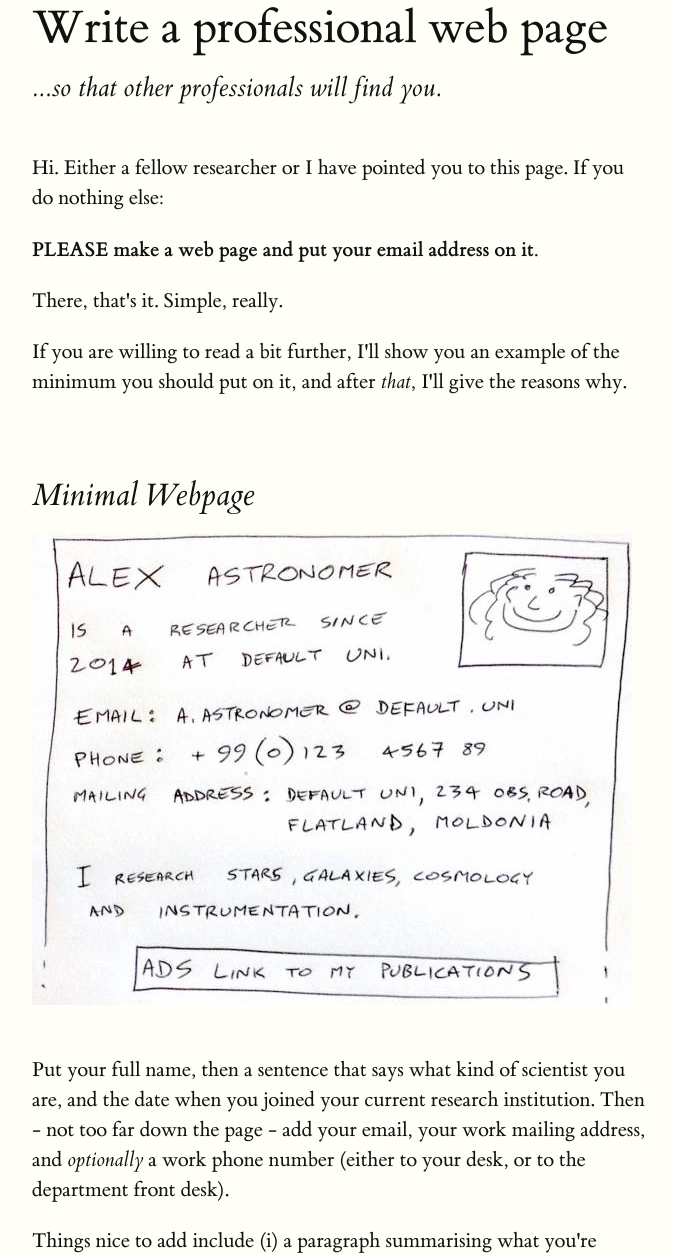
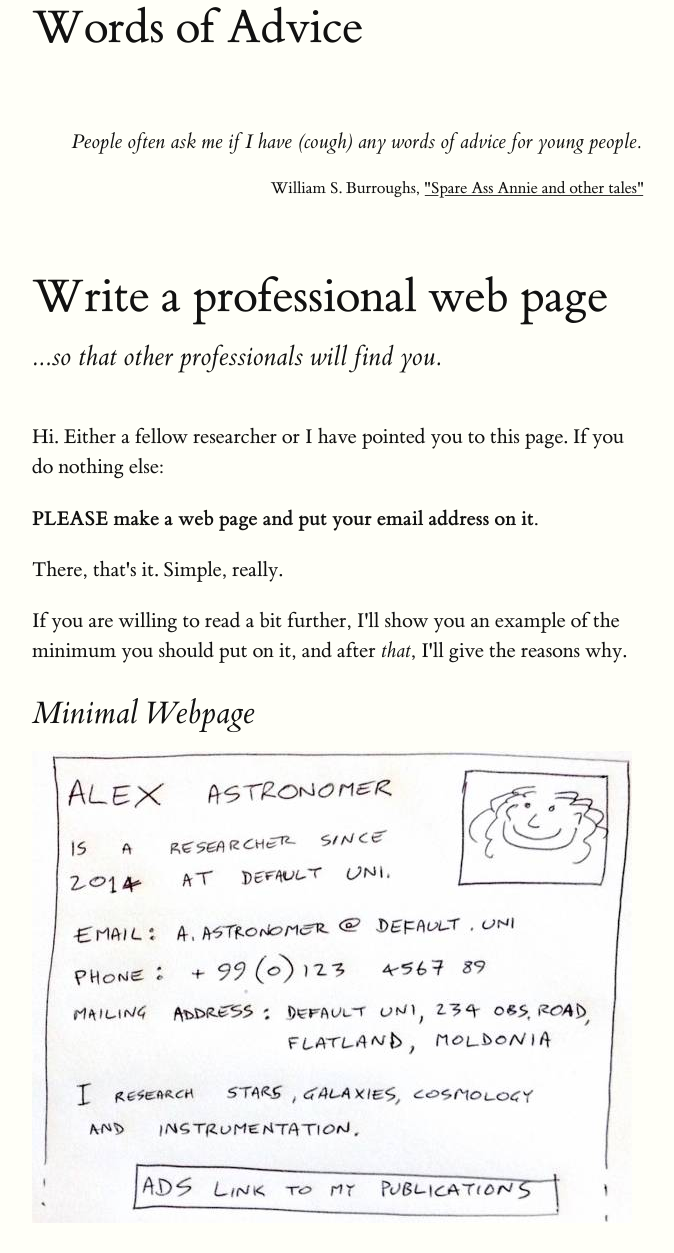
Before and after one commit to mkenworthy/mkenworthy_old_webpage, a plain HTML site: page advice.html in a window 1280 px wide. Shown: the part 139-1392 px from the top of the page, without its empty margins (128-802 px from the left). Drawn offline with Linux system fonts and the light colour scheme.

Commit message:
sections in advice

```diff
--- a/advice.html
+++ b/advice.html
@@ -11,6 +11,14 @@
   <body>
     <article>
 
+      <h1>Words of Advice</h1>
+      <div class="epigraph" cite="https://youtu.be/aia3b1AFcTU?t=29">
+        <blockquote>
+          <p>People often ask me if I have (cough) any words of advice for young people.</p>
+          <footer>William S. Burroughs, <a href="https://youtu.be/aia3b1AFcTU?t=29">"Spare Ass Annie and other tales"</a></footer>
+        </blockquote>
+        </div>
+
       <h1 id="adv:page">Write a professional web page</h1>
       <p class="subtitle">...so that other professionals will find you.</p>
       <section>
@@ -21,9 +29,7 @@
         <p>There, that's it. Simple, really.</p>
 
         <p>If you are willing to read a bit further, I'll show you an example of the minimum you should put on it, and after <em>that</em>, I'll give the reasons why.</p>
-      </section>
 
-      <section>
         <h2>Minimal Webpage</h2>
 
         <figure class="fullwidth">
```
